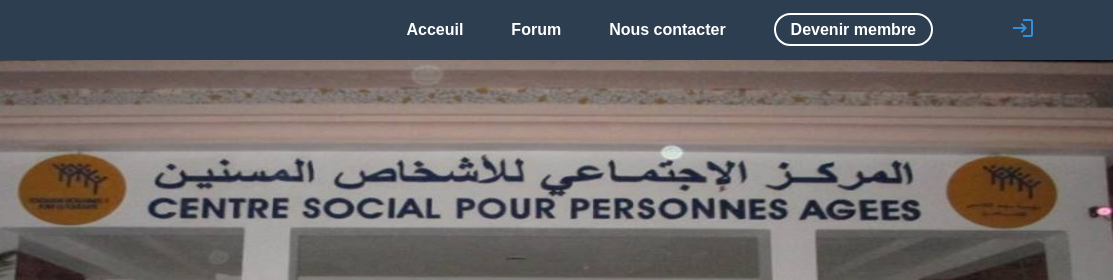
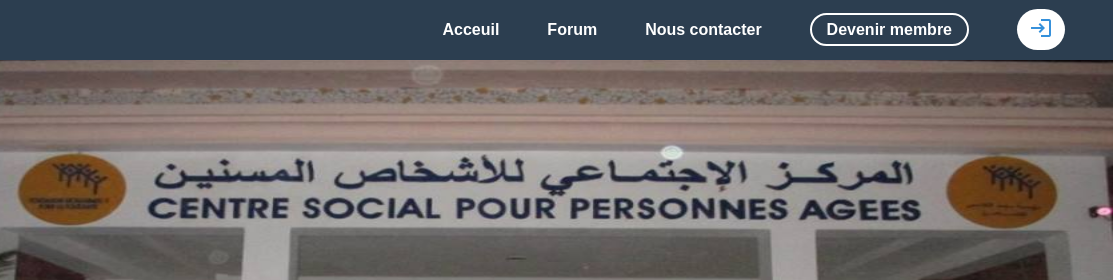
Before and after one commit to mohamedbentaleb01/Website-association, a plain HTML site: page index.html in a window 1280 px wide. In both pictures the pointer is over the link "login". Shown: the top 280 px of the page, 167-1280 px from the left. Drawn offline with nearby package versions, Linux system fonts and the light colour scheme.

Commit message:
new commit

```diff
--- a/style.css
+++ b/style.css
@@ -637,9 +637,15 @@
 .login-trigger {
   font-weight: bold;
   color: #fff;
-  padding: 15px 30px;
   border-radius: 30px;
+  padding: 12px;
   position: relative;
+}
+.login-trigger:hover{
+  color : black;
+  background: white;
+  border: none;
+  transition: all .8s;
 }
 #login{
   display: flex;
```
